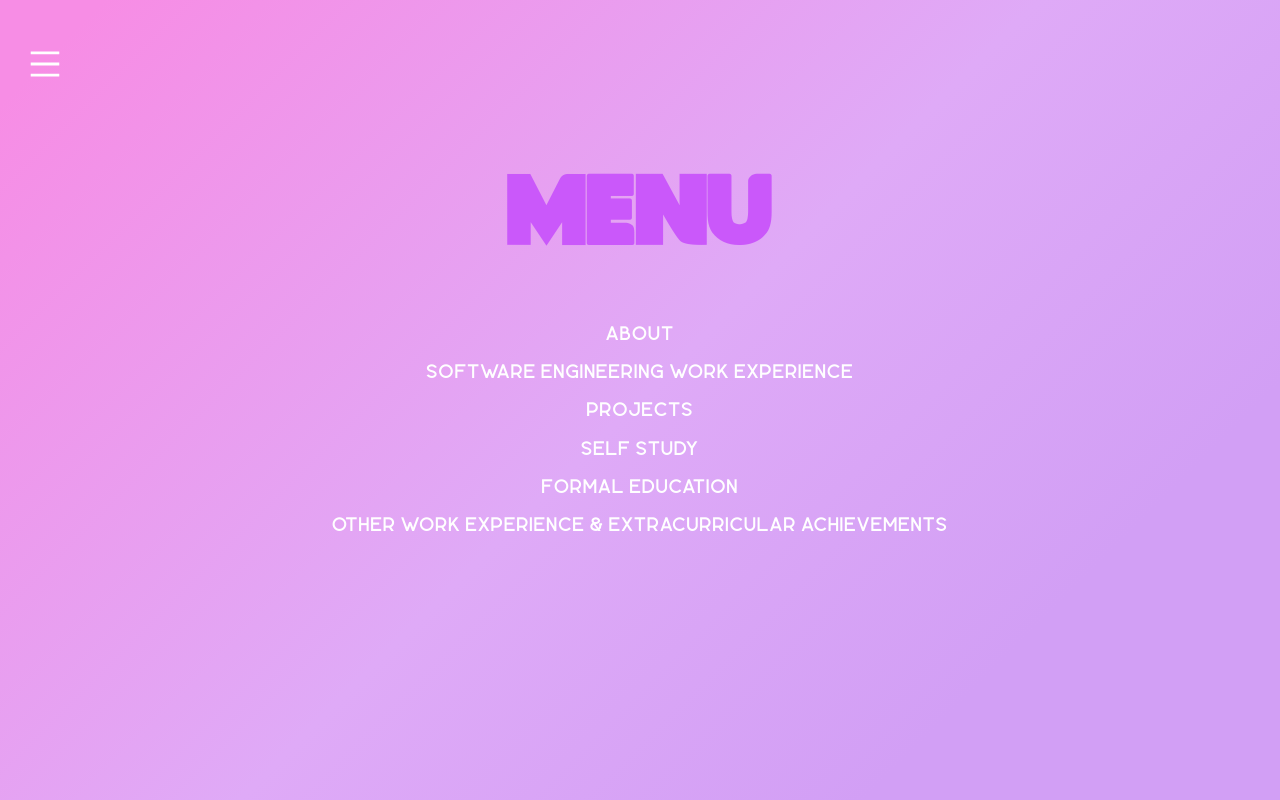
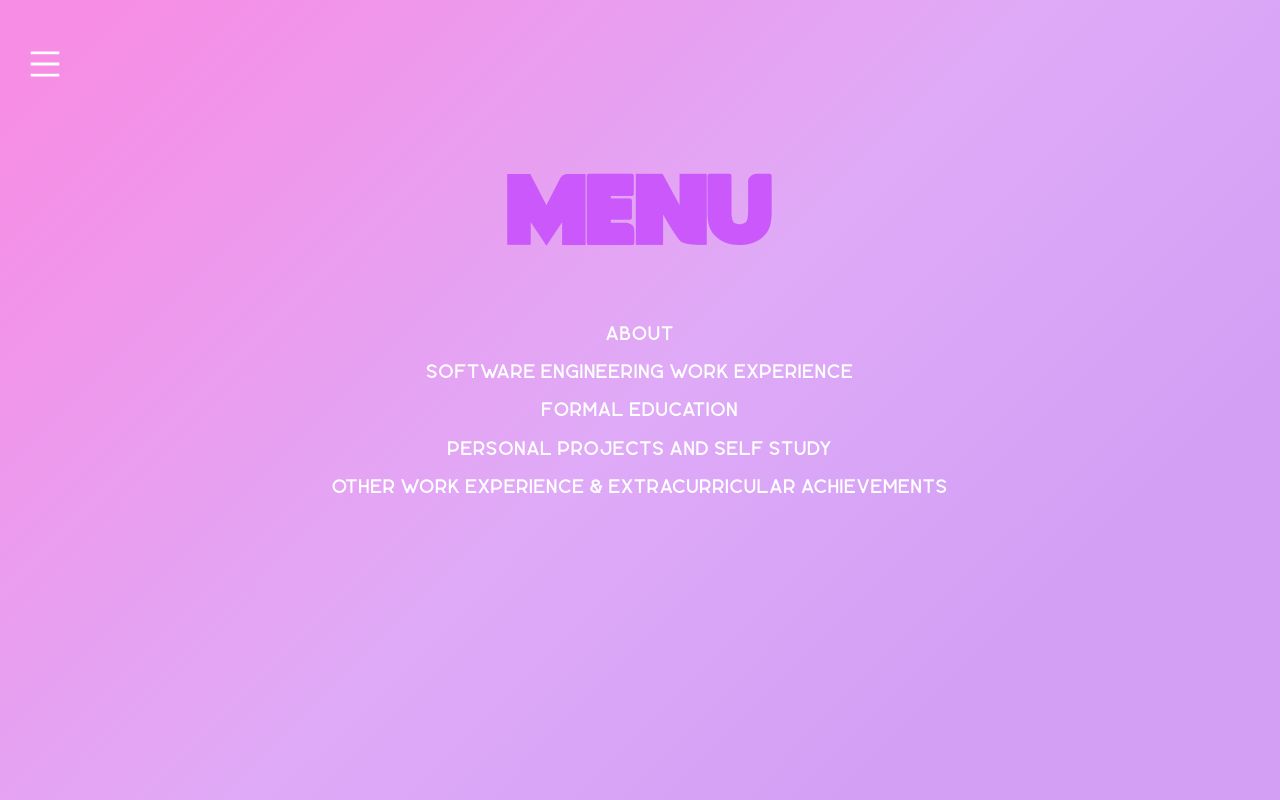
Before and after one commit to lawaticodes/Portfolio, a React (Create React App) app: page / in a window 1280 px wide. Both pictures are taken after a click on the element "menu". Built offline with nearby package versions, Linux system fonts and the light colour scheme.

Commit message:
Edited menu options

```diff
--- a/src/navigation/menu.js
+++ b/src/navigation/menu.js
@@ -13,9 +13,8 @@ class Menu extends React.Component {
         <div className="menu-content">
           <p className="icon-link" onClick={this.props.clickAbout}>ABOUT</p>
           <p className="icon-link" onClick={this.props.clickWorkExperience}>SOFTWARE ENGINEERING WORK EXPERIENCE</p>
-          <p>PROJECTS</p>
-          <p>SELF STUDY</p>
           <p>FORMAL EDUCATION</p>
+          <p>PERSONAL PROJECTS AND SELF STUDY</p>
           <p>OTHER WORK EXPERIENCE & EXTRACURRICULAR ACHIEVEMENTS</p>
         </div>
       </div>
```
